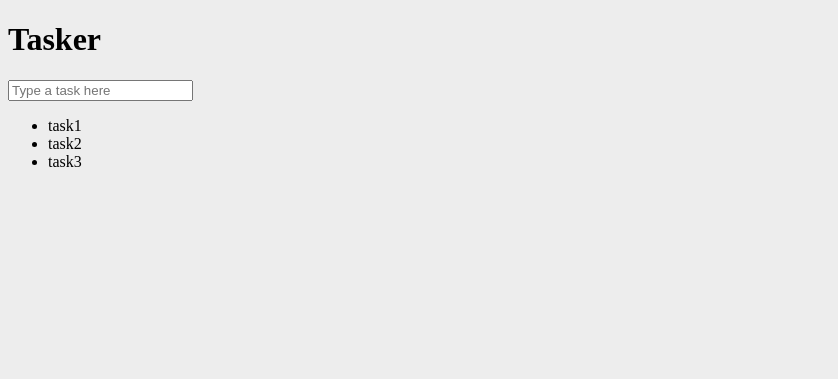
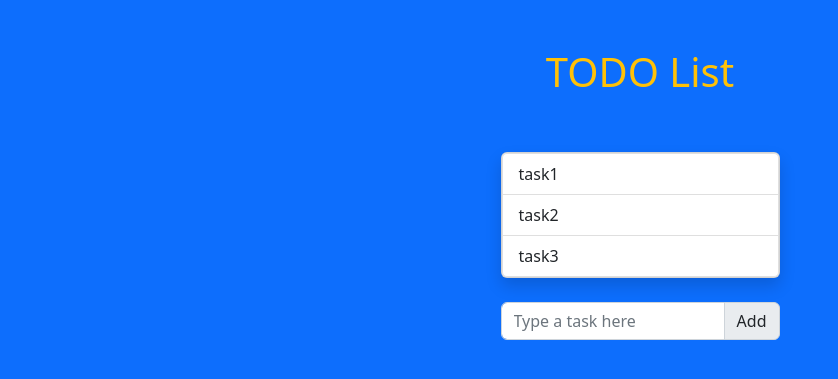
Before and after one commit to cyberfolk/php-todo-list, a PHP site: page / in a window 1280 px wide. Shown: the top 379 px of the page, without its empty margins (0-838 px from the left). Run offline with PHP 8.4, Linux system fonts and the light colour scheme.

Commit message:
Split index and refactwith card

```diff
--- /dev/null
+++ b/assets/head.php
@@ -0,0 +1,8 @@
+<head>
+    <meta charset="UTF-8">
+    <meta http-equiv="X-UA-Compatible" content="IE=edge">
+    <meta name="viewport" content="width=device-width, initial-scale=1.0">
+    <!-- cdn bootstrap css -->
+    <link href="https://cdn.jsdelivr.net/npm/bootstrap@5.2.3/dist/css/bootstrap.min.css" rel="stylesheet" integrity="sha384-rbsA2VBKQhggwzxH7pPCaAqO46MgnOM80zW1RWuH61DGLwZJEdK2Kadq2F9CUG65" crossorigin="anonymous">
+    <title>strng-pwd-gnrt</title>
+</head>
--- /dev/null
+++ b/assets/header.php
@@ -0,0 +1,6 @@
+<header id="app_header" class="text-center py-5 text-light">
+    <div class="container">
+        <h1 class="text-center text-warning"> TODO List </h1>
+    </div>
+</header>
+<!-- /#app_header -->
--- a/index.php
+++ b/index.php
@@ -1,30 +1,39 @@
-<!doctype html>
-<html lang='en'>
+<!DOCTYPE html>
+<html lang="en">
+<?php include __DIR__ . "/assets/head.php" ?>
 
-<head>
-  <meta charset='utf-8'>
-  <meta name='viewport' content='width=device-width, initial-scale=1'>
-  <title>Tasks List</title>
-  <link href='./style.css' rel='stylesheet'>
-</head>
-
-<body>
-  <div id='app'>
-    <h1>Tasker</h1>
+<body class="bg-primary">
 
 
-    <div class="add_task">
-      <input type="text" v-model="new_task" @keyup.enter="add_task" placeholder="Type a task here">
-    </div>
+  <div id='app'>
+    <?php include __DIR__ . "/assets/header.php" ?>
+    <main id="app_main">
+      <div class="container">
+
+        <div class="card shadow col-3 m-auto mb-4">
+          <!-- /.add_task -->
+          <ul class="list-group">
+            <li class="list-group-item" v-for="task in tasks"> {{task}} </li>
+          </ul>
+        </div>
+        <!-- /.card -->
+
+        <form class="add_task col-3 m-auto" action=" index.php" method="get">
+          <div class="input-group mb-3">
+            <input type="text" name="new_task" id="new_task" class="form-control " v-model="new_task" @keyup.enter="add_task" placeholder="Type a task here">
+            <button class="input-group-text" @click="add_task">Add</button>
+          </div>
+        </form>
+        <!-- /.add_task -->
+
+      </div>
+      <!-- /.container -->
+    </main>
+    <!-- /#app_main -->
+  </div>
+  <!-- /#app -->
 
 
-    <ul>
-      <li v-for="task in tasks">
-        {{task}}
-      </li>
-    </ul>
-
-  </div>
 
   <script src='https://cdn.jsdelivr.net/npm/axios/dist/axios.min.js'></script>
   <!-- Development only cdn, disable in production -->
```
